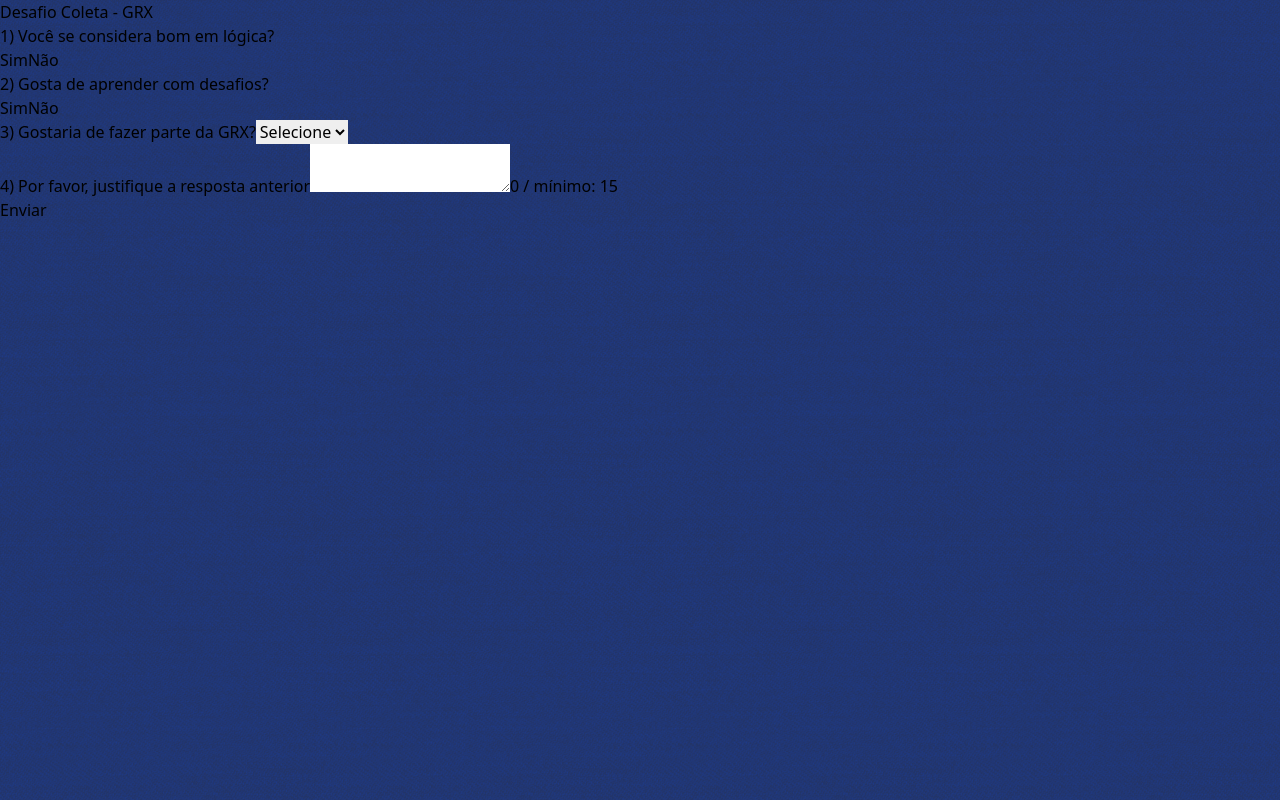
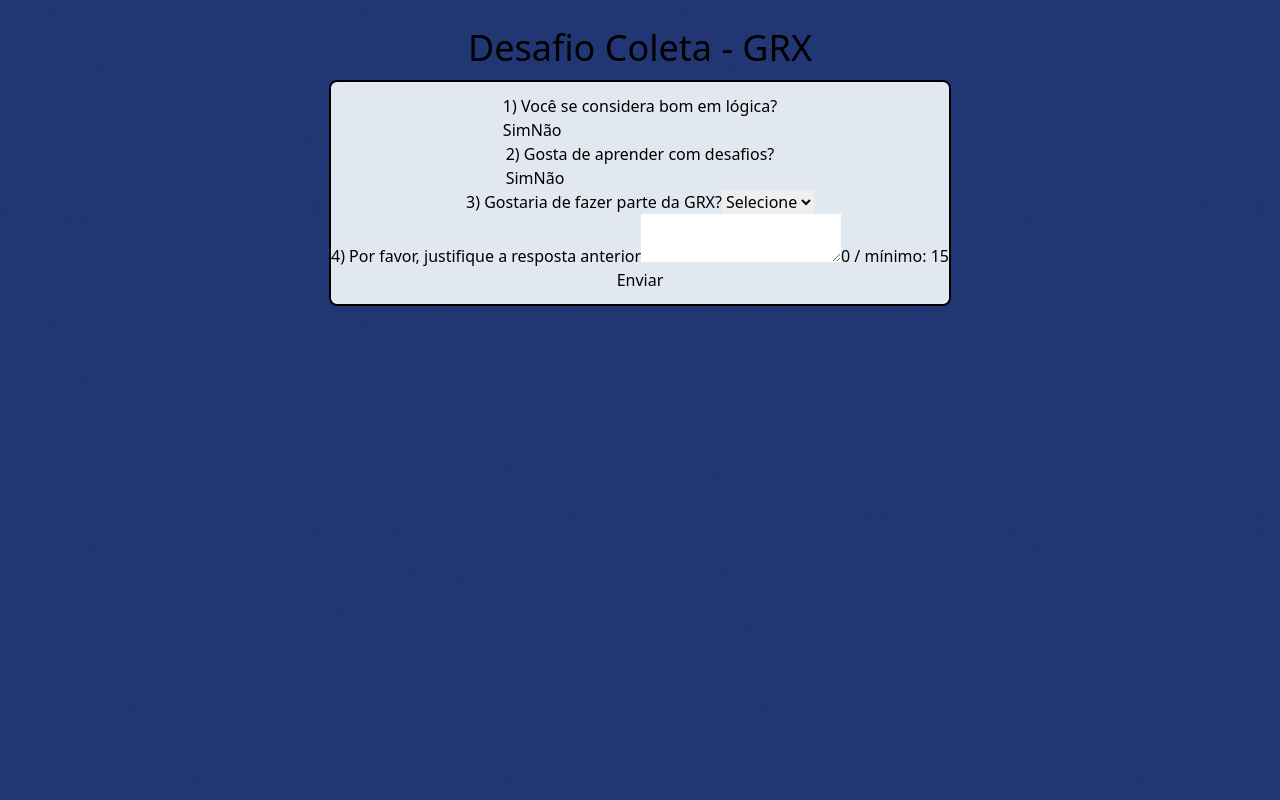
Before and after one commit to muriloommaia/grx-challenge, a React (Vite) app in the folder front-end/: page / in a window 1280 px wide. Built offline with nearby package versions, Linux system fonts and the light colour scheme.

Commit message:
style: forms

```diff
--- a/front-end/src/App.tsx
+++ b/front-end/src/App.tsx
@@ -2,7 +2,7 @@
 
 function App() {
   return (
-    <div className='min-h-[100vh] bg-blue-900 bg-pointers'>
+    <div className='min-h-[100vh] bg-blue-900 bg-pointers flex flex-col items-center'>
       <Home />
     </div>
   )
--- a/front-end/src/components/Pages/Home.tsx
+++ b/front-end/src/components/Pages/Home.tsx
@@ -6,8 +6,8 @@
 export default function Home() {
   const { submit: { isSubmit } } = useSelector((state: RootState) => state)
   return (
-    <div>
-      <h1>Desafio Coleta - GRX</h1>
+    <div className="flex flex-col items-center pt-4">
+      <h1 className='text-4xl py-3'>Desafio Coleta - GRX</h1>
       { !isSubmit ? <Forms /> : <Result /> }
     </div>
   )
--- a/front-end/src/components/organisms/Forms.tsx
+++ b/front-end/src/components/organisms/Forms.tsx
@@ -6,7 +6,9 @@
 
 export default function Forms() {
   return (
-    <form>
+    <form
+      className='flex flex-col items-center bg-slate-200 border-2 rounded-lg border-black py-3'
+    >
       <AnswerButton numberAnswer={1}>
         1) Você se considera bom em lógica?
       </AnswerButton>
```
